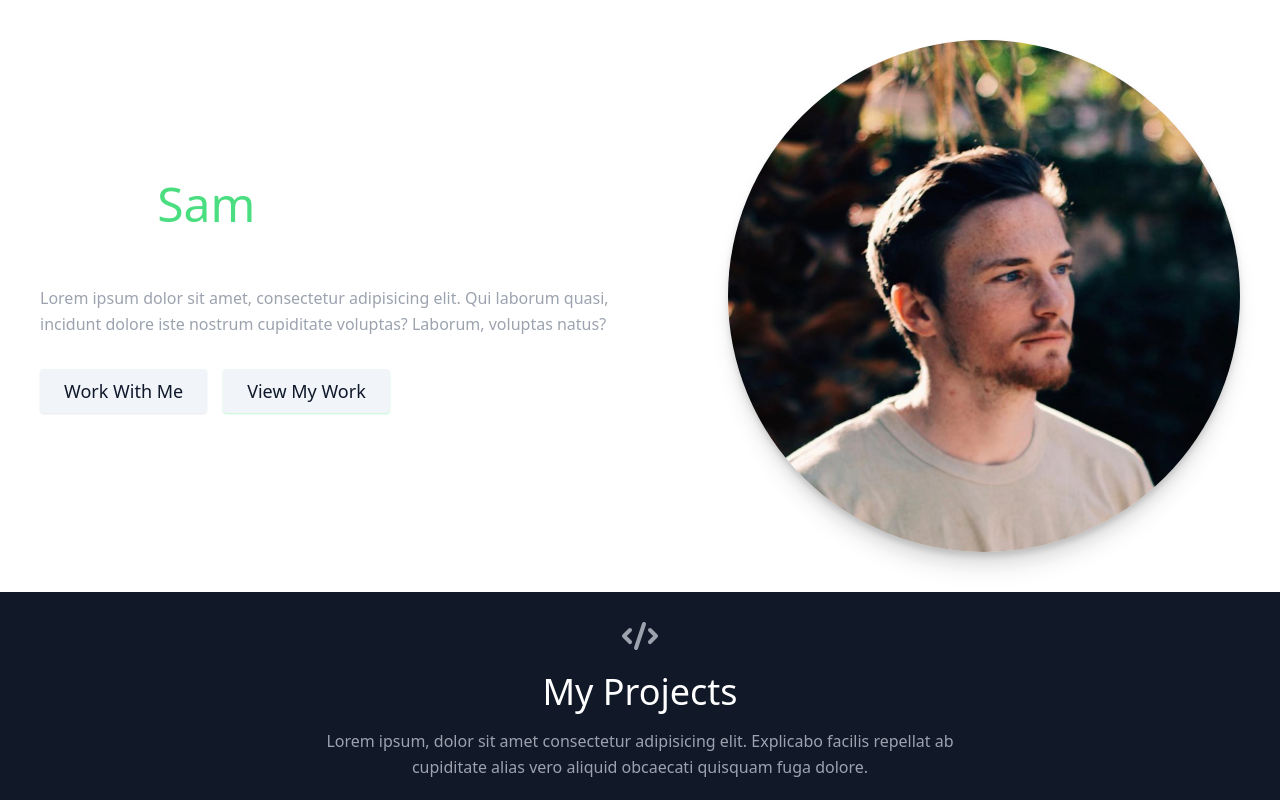
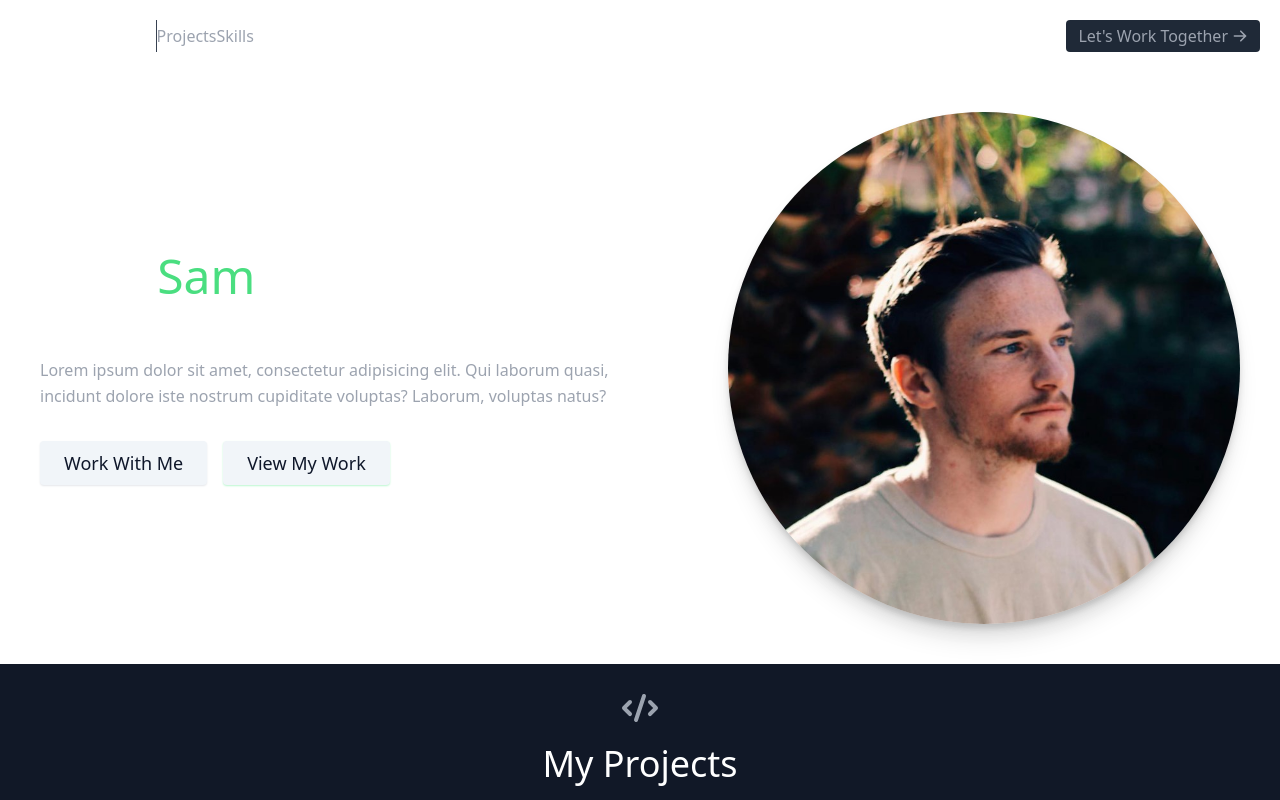
Before and after one commit to samocain93/my-portfolio, a React (Vite) app: page / in a window 1280 px wide. Shown: the top 800 px of the page. Built offline with nearby package versions, Linux system fonts and the light colour scheme.

Commit message:
styling navbar

```diff
--- a/src/App.jsx
+++ b/src/App.jsx
@@ -4,10 +4,12 @@
 import Skills from './components/Skills';
 import Resume from './components/Resume';
 import Contact from './components/Contact';
+import Navbar from './components/Navbar';
 
 function App() {
   return (
     <main className='text-gray-400 dark:bg-slate-900 body-font flex flex-col'>
+      <Navbar />
       <About />
       <Projects />
       <Skills />
--- a/src/components/Contact.jsx
+++ b/src/components/Contact.jsx
@@ -64,6 +64,7 @@
         <form
           netlify='true'
           name='contact'
+          onSubmit={handleSubmit}
           className='lg:w-1/3 md:w-1/2 flex flex-col md:ml-auto w-full md:py-8 mt-8 md:mt-0'
         >
           <h2 className='text-white sm:text-4xl text-3xl mb-1 font-medium title-font'>
@@ -82,6 +83,7 @@
               id='name'
               name='name'
               className='w-full bg-gray-800 rounded border border-gray-700 focus:border-green-400 focus:ring-2 focus:ring-green-400 text-base outline-none text-gray-100 py-1 px-3 leading-8 transition-colors duration-200 ease-in-out'
+              onChange={(e) => setName(e.target.value)}
             />
           </div>
           <div className='relative mb-4'>
@@ -93,6 +95,7 @@
               id='email'
               name='email'
               className='w-full bg-gray-800 rounded border border-gray-700 focus:border-green-400 focus:ring-2 focus:ring-green-400 text-base outline-none text-gray-100 py-1 px-3 leading-8 transition-colors duration-200 ease-in-out'
+              onChange={(e) => setEmail(e.target.value)}
             />
           </div>
           <div className='relative mb-4'>
@@ -106,6 +109,7 @@
               name='message'
               id='message'
               className='w-full bg-gray-800 border rounded border-gray-700 focus:ring-2 focus:border-green-400 focus:ring-green-400 h-32 text-base outline-none text-gray-100 py-1 px-3 resize-none leading-6 transition-colors duration-200 ease-in-out'
+              onChange={(e) => setMessage(e.target.value)}
             ></textarea>
           </div>
           <button
--- a/src/components/Navbar.jsx
+++ b/src/components/Navbar.jsx
@@ -1,8 +1,27 @@
 import React from 'react';
-import { HomeIcon } from '@heroicons/react/solid';
+import { HomeIcon, ArrowRightIcon } from '@heroicons/react/solid';
 
 export default function Navbar() {
   return (
-    <div>Navbar</div>
-  )
+    <header className='bg-gray=800 md:sticky top-0 z-10'>
+      <div className='container mx-auto flex flex-wrap p-5 flex-col md:flex-row items-center'>
+        <a className='title-font font-medium text-white mb-4 md:mb-0'>
+          <a href='#about' className='ml-3 text-xl'>
+            Sam O'Cain
+          </a>
+        </a>
+        <nav className='md:mr-auto md:ml-4 md:py-1 md:border-l md:border-gray-700 flex flex-wrap items-center text-base justify-center'>
+          <a href='#projects'>Projects</a>
+          <a href='#skills'>Skills</a>
+        </nav>
+        <a
+          href='#contact'
+          className='inline-flex items-center bg-gray-800 border-0 py-1 px-3 focus:outline-none hover:bg-gray-700 rounded text-base mt-4 md:mt-0'
+        >
+          Let's Work Together
+          <ArrowRightIcon className='w-4 h-4 ml-1' />
+        </a>
+      </div>
+    </header>
+  );
 }
```
